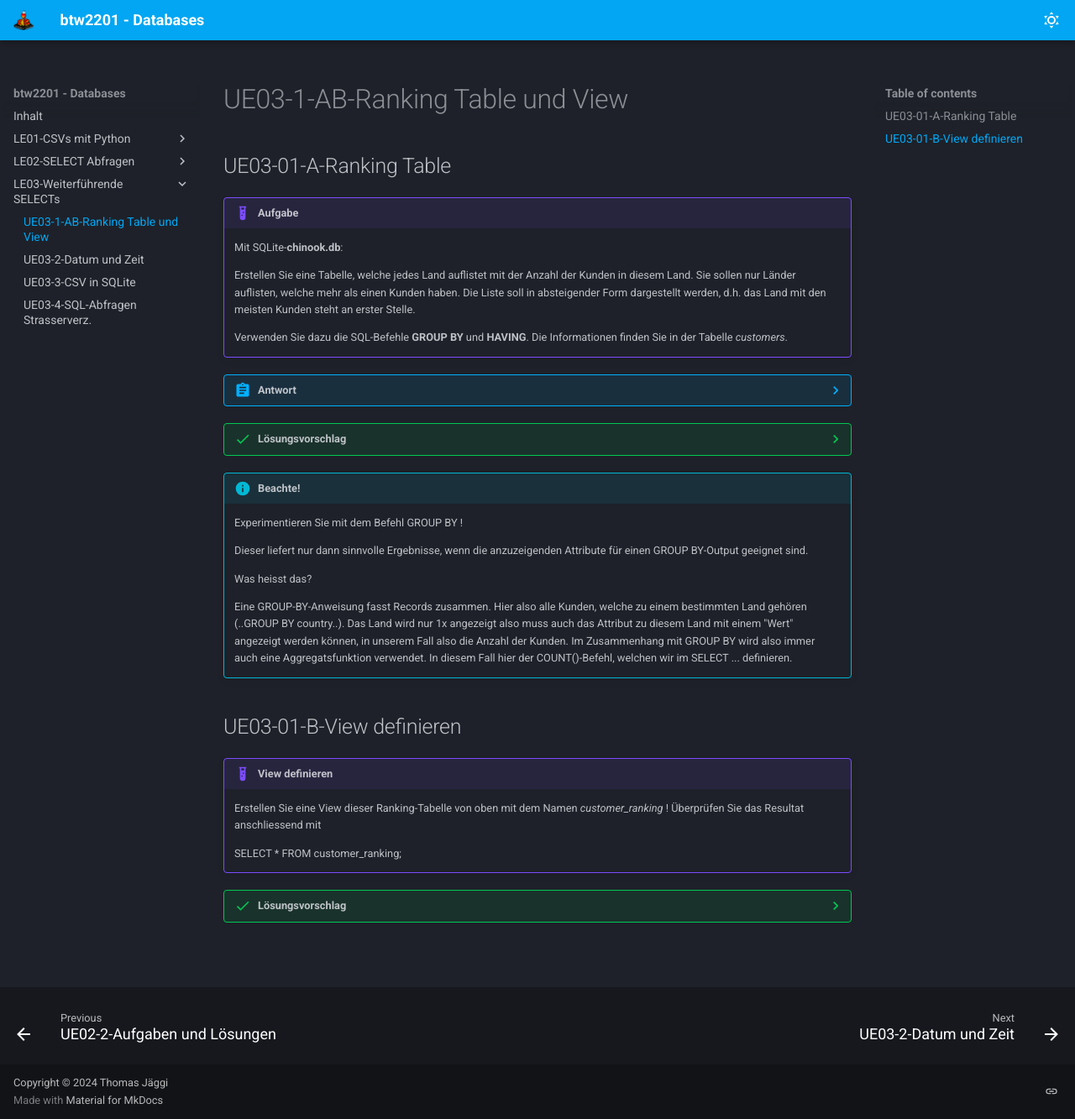
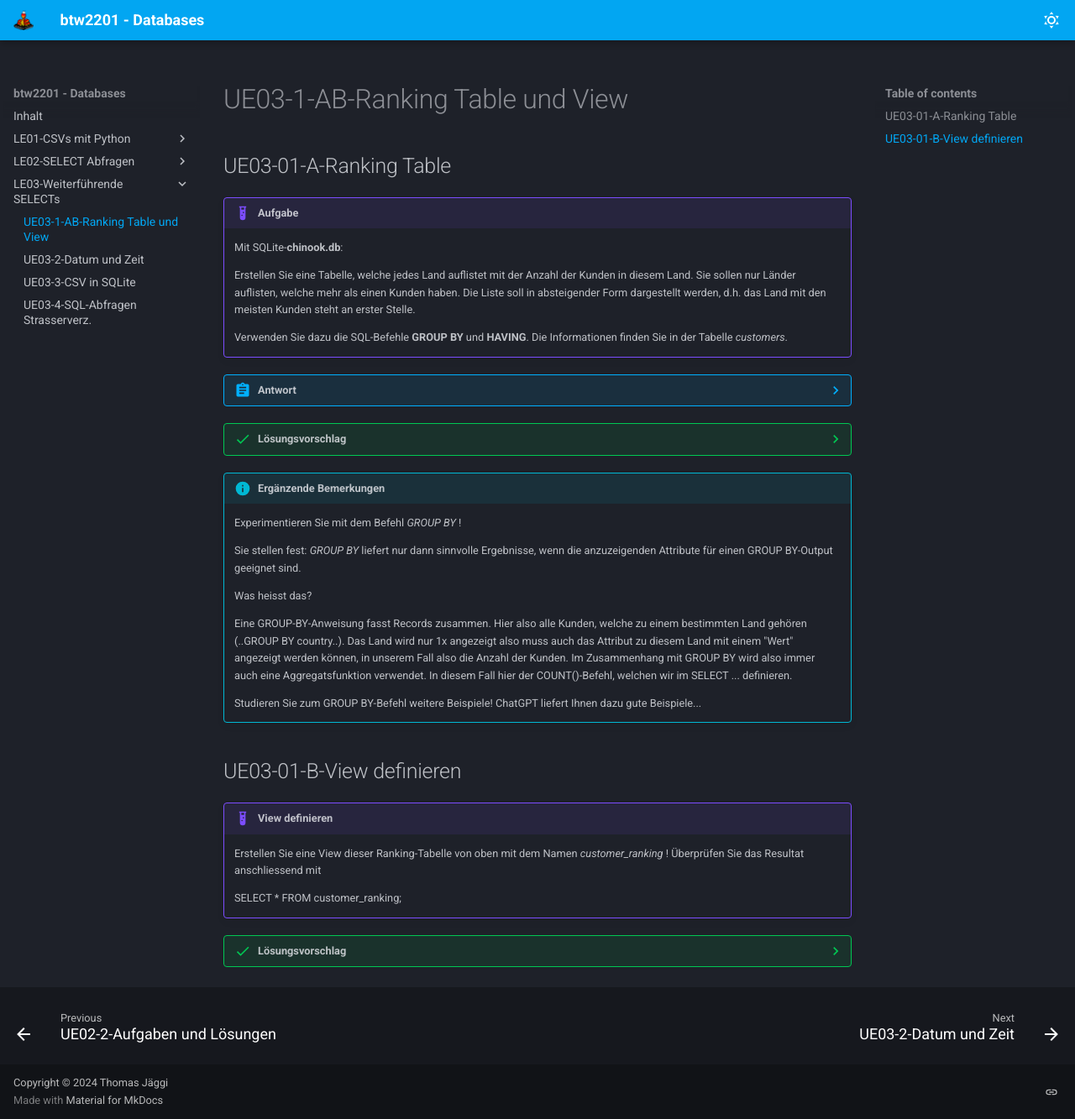
Before and after one commit to tjaeggi/btw2201_databases, an MkDocs documentation site: the page built from docs/UE03-01-AB.md, in a window 1280 px wide and 1333 px high. Shown: the whole window at 84% size. Built offline with MkDocs 1.6.1 and Material for MkDocs 9.7.7, drawn with Linux system fonts in a browser that asks for light colours; some web fonts are replaced.

Commit message:
Sat Oct 12 12:05:22 AM CEST 2024

````diff
--- a/docs/UE03-01-AB.md
+++ b/docs/UE03-01-AB.md
@@ -26,15 +26,17 @@
     ```
 
 
-!!! info "Beachte!"
+!!! info "Ergänzende Bemerkungen"
 
-    Experimentieren Sie mit dem Befehl GROUP BY !
+    Experimentieren Sie mit dem Befehl *GROUP BY* !
 
-    Dieser liefert nur dann sinnvolle Ergebnisse, wenn die anzuzeigenden Attribute für einen GROUP BY-Output geeignet sind.
+    Sie stellen fest: *GROUP BY* liefert nur dann sinnvolle Ergebnisse, wenn die anzuzeigenden Attribute für einen GROUP BY-Output geeignet sind.
 
     Was heisst das?
 
     Eine GROUP-BY-Anweisung fasst Records zusammen. Hier also alle Kunden, welche zu einem bestimmten Land gehören (..GROUP BY country..). Das Land wird nur 1x angezeigt also muss auch das Attribut zu diesem Land mit einem "Wert" angezeigt werden können, in unserem Fall also die Anzahl der Kunden. Im Zusammenhang mit GROUP BY wird also immer auch eine Aggregatsfunktion verwendet. In diesem Fall hier der COUNT()-Befehl, welchen wir im SELECT ... definieren.
+
+    Studieren Sie zum GROUP BY-Befehl weitere Beispiele! ChatGPT liefert Ihnen dazu gute Beispiele...
 
 ## UE03-01-B-View definieren
 
````
